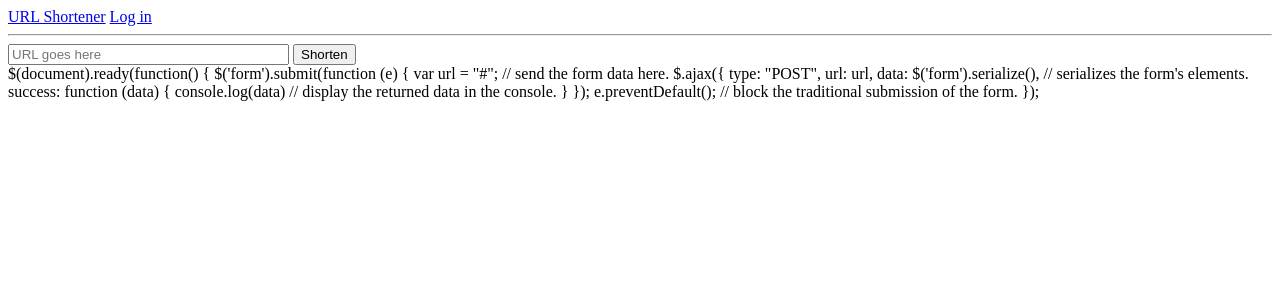
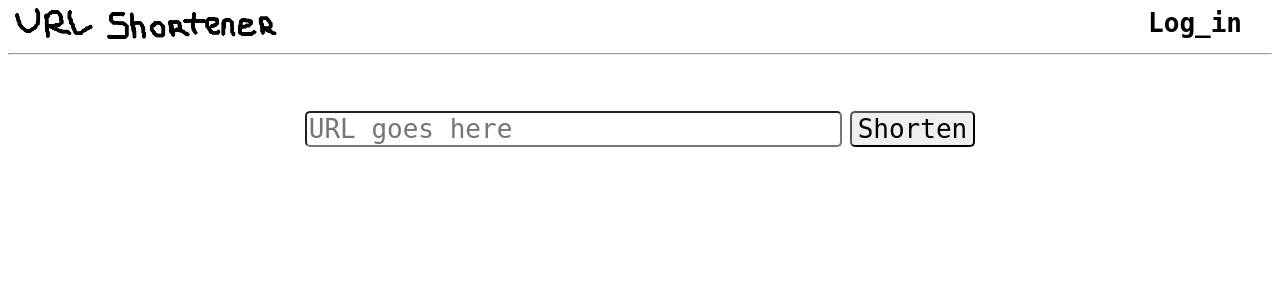
Before and after one commit to slavikovbasa/URLShortener, a Flask app: page / in a window 1280 px wide. Shown: the top 300 px of the page. Run offline with Flask 2, Linux system fonts and the light colour scheme; some libraries are stand-ins or nearby versions.

Commit message:
Add alsmost all the stuff

```diff
--- a/urlshortener/__init__.py
+++ b/urlshortener/__init__.py
@@ -1,3 +1,5 @@
+'''Package init file. Contains shared objects'''
+
 from flask import Flask
 from .config import Config
 from flask_sqlalchemy import SQLAlchemy
--- a/urlshortener/app.py
+++ b/urlshortener/app.py
@@ -1,92 +1,124 @@
-from .forms import URLForm, LoginForm, RegistrationForm
-from .shorturl import encode
+'''Main application module. Includes all the flask views'''
+
+
+from .forms import LoginForm, RegistrationForm
+from .shorturl import encode, mix_number
 from flask_login import current_user, login_user, logout_user
 from flask import render_template, redirect, url_for, flash, jsonify, request
-from urlshortener import app, login, db
+from urlshortener import app, db
 from urlshortener.models import User, Link
 
 
-@app.route('/', methods=['GET', 'POST'])
+@app.route('/')
 def index():
-    form = URLForm()
-    return render_template('index.html', form=form)
+    '''Displays index.html, containing URL input field'''
+
+    return render_template('index.html')
 
 
 @app.route('/link/shorten', methods=['POST'])
 def shorten_url():
+    '''Shorten URL submitted by fetch script
+
+    Saves full and shortened URL in database and
+    returns json object with shortened URL back to fetch script
+    '''
+
     input_url = request.form['input_url']
     author_id = current_user.id if current_user.is_authenticated else None
+    app.logger.info('User ' + str(author_id) +
+                        ': Shorten URL request: ' + input_url)
+
     link = Link(full=input_url, user_id=author_id)
     db.session.add(link)
-    short_url = encode(link.id)
+    db.session.flush()
+
+    short_url = encode(mix_number(link.id))
     link.short = short_url
-    db.sessoin.add(link)
+    app.logger.info('Shortened URL: ' + short_url + ' for ' + input_url)
+
+    db.session.add(link)
     db.session.commit()
+    app.logger.info('Shortened URL: ' + short_url + ' submitted to DB')
+
     return jsonify({'short': short_url})
 
 
 @app.route('/<short_url>')
 def redirect_url(short_url):
-    url = Link.query.filter_by(short=short_url).first()
-    if not url:
+    '''Redirect from the shortened URL to the corresponding full URL'''
+
+    link = Link.query.filter_by(short=short_url).first()
+    if not link:
+        app.logger.info('Redirect from: ' + short_url + ': 404 Not found')
         return '404 Not Found', 404
 
-    return redirect(url.input_url)
+    full_url = link.full
+    link.count += 1
+    db.session.add(link)
+    db.session.commit()
+    app.logger.info('Redirect from: ' + short_url + ': ' + full_url)
+
+    return redirect(full_url)
 
 
-@app.route('/user/dashboard', methods=['GET', 'POST'])
+@app.route('/user/dashboard')
 def dashboard():
+    '''Display dashboard if user is autheticated, else redirect to login'''
+
     if current_user.is_authenticated:
         return render_template('dashboard.html', user=current_user)
 
-    return redirect(url_for(authenticate))
+    return redirect(url_for('login'))
 
 
 @app.route('/user/login', methods=['GET', 'POST'])
-def authenticate(form):
+def login():
+    '''User Log In routine'''
+
     if current_user.is_authenticated:
-        return redirect(url_for(dashboard))
+        return redirect(url_for('dashboard'))
 
-    login_form = LoginForm()
-    if login_form.validate_on_submit():
-        return signin(login_form)
+    form = LoginForm()
+    if form.validate_on_submit():
+        user = User.query.filter_by(username=form.username.data).first()
+        if not user or not user.check_password(form.password.data):
+            app.logger.info(repr(user) + ' login failed')
+            flash('Invalid username or password')
+            return redirect(url_for('login'))
+        login_user(user, remember=form.remember_me.data)
+        app.logger.info(repr(user) + ' login successful')
+        return redirect(url_for('dashboard'))
 
-    register_form = RegistrationForm()
-    if register_form.validate_on_submit():
-        return register(register_form)
-
-    return render_template('authenticate.html',
-        login_form=login_form, register_form=register_form
-    )
+    return render_template('login.html', form=form)
 
 
 @app.route('/user/logout')
 def logout():
+    '''User logout routine'''
+
     if current_user.is_authenticated:
+        app.logger.info(repr(current_user) + ' logged out')
         logout_user()
 
-    return redirect(url_for(index))
+    return redirect(url_for('index'))
 
 
-def signin(form):
-    user = User.query.filter_by(username=form.username.data).first()
-    if not user or not user.check_password(form.password.data):
-        flash('Invalid username or password')
-        return redirect(url_for(authenticate))
+@app.route('/user/register', methods=['GET','POST'])
+def register():
+    '''User registration routine'''
 
-    login_user(user, remember=form.remember_me.data)
-    return redirect(url_for(dashboard))
+    if current_user.is_authenticated:
+        return redirect(url_for('dashboard'))
 
+    form = RegistrationForm()
+    if form.validate_on_submit():
+        user = User(username=form.username.data)
+        user.set_password(form.password.data)
+        db.session.add(user)
+        db.session.commit()
+        login_user(user)
+        app.logger.info(repr(user) + ' registration successful')
+        return redirect(url_for('dashboard'))
 
-def register(form):
-    user = User(username=form.username)
-    user.set_password(form.password.data)
-    db.session.add(user)
-    db.session.commit()
-    login_user(user, remember=form.remember_me.data)
-    return redirect(url_for(dashboard))
-
-
-@login.user_loader
-def load_user(id):
-    return User.query.get(int(id))
+    return render_template('registration.html', form=form)
--- a/urlshortener/forms.py
+++ b/urlshortener/forms.py
@@ -1,14 +1,7 @@
 from .models import User
 from flask_wtf import FlaskForm
 from wtforms import StringField, PasswordField, SubmitField, BooleanField
-from wtforms.validators import DataRequired, EqualTo, ValidationError, URL
-
-class URLForm(FlaskForm):
-    class Meta:
-        csrf = False
-
-    url = StringField('URL goes here', [DataRequired(), URL()])
-    submit = SubmitField('Shorten')
+from wtforms.validators import DataRequired, EqualTo, ValidationError
 
 
 class LoginForm(FlaskForm):
@@ -22,12 +15,15 @@ class LoginForm(FlaskForm):
 
 
 class RegistrationForm(FlaskForm):
+    class Meta:
+        csrf = False
+
     username = StringField('Username', validators=[DataRequired()])
     password = PasswordField('Password', validators=[DataRequired()])
     password2 = PasswordField(
         'Repeat Password', validators=[DataRequired(), EqualTo('password')]
     )
-    submit = SubmitField('Register')
+    submit = SubmitField('Sign Up')
 
     def validate_username(self, username):
         user = User.query.filter_by(username=username.data).first()
--- a/urlshortener/shorturl.py
+++ b/urlshortener/shorturl.py
@@ -1,2 +1,22 @@
-def encode(number):
-    return 'yoshortyo'
+'''Utilities for shortening the URL'''
+
+
+ALPHABET = 'Ods743kTSxYLboCaVNFQM9pwJH8hvGyI0tEqnKAXDzlr1ZPiugBU65fRmjeW2c'
+
+
+def encode(number, alphabet=ALPHABET):
+    '''Encode number in base(len(alphabet)) encoding'''
+    n = len(alphabet)
+    encoding = []
+    while number > 0:
+        number, mod = divmod(number, n)
+        encoding.append(alphabet[mod])
+    return ''.join(encoding)
+
+
+def mix_number(number, block_size=16):
+    '''Swap lower and higher block_size number bits'''
+    lower_mask = (1 << block_size) - 1
+    upper_mask = (1 << 2 * block_size) - 1
+    return (((number & lower_mask) << block_size) |
+                ((number & upper_mask) >> block_size))
--- /dev/null
+++ b/urlshortener/static/styles/main.css
@@ -0,0 +1,44 @@
+* {
+    font-family: monospace;
+}
+
+.center {
+    text-align: center;
+}
+
+.error-msg {
+    color: red;
+}
+
+#url-input-container {
+    padding-top: 50px;
+}
+
+.url-input-gadgets {
+    font-size: 2em;
+    border-radius: 5px;
+    box-shadow: none;
+}
+
+table, td, th {
+    table-layout: fixed;
+    border: 1px solid black;
+    border-collapse: collapse;
+}
+
+table td {
+    word-wrap: break-word;
+    max-width: 50vw;
+}
+
+a:link, a:visited, a:hover, a:active  {
+    text-decoration: none;
+    font-weight: bold;
+    color: black;
+}
+
+.header-links {
+    font-size: 2em;
+    float: right;
+    margin-right: 30px;
+}
--- a/urlshortener/templates/base.html
+++ b/urlshortener/templates/base.html
@@ -2,16 +2,24 @@
 <html>
     <head>
         <title>URL Shortener</title>
-        <script src="http://code.jquery.com/jquery-1.8.3.min.js"></script>
+        <link rel="stylesheet" type="text/css" href="{{ url_for('static', filename='styles/main.css') }}">
     </head>
     <body>
-        <a href="{{ url_for('index') }}">URL Shortener</a>
-        {% if current_user.is_anonymous %}
-            <a href="{{ url_for('login') }}">Log in</a>
-        {% else %}
-            <a href="{{ url_for('dashboard') }}">Dashbord</a>
-            <a href="{{ url_for('logout') }}">Log out</a>
-        {% endif %}
+        <div>
+            <div style="display: inline;">
+                <a href="{{ url_for('index') }}">
+                    <img alt="URL Shortener" src="{{ url_for('static', filename='res/logo.png') }}" height="35">
+                </a>
+            </div>
+            <div style="display: inline;">
+                {% if current_user.is_anonymous %}
+                    <a class="header-links" href="{{ url_for('login') }}">Log_in</a>
+                {% else %}
+                    <a class="header-links" href="{{ url_for('logout') }}">Log_out</a>
+                    <a class="header-links" href="{{ url_for('dashboard') }}">Dashboard</a>
+                {% endif %}
+            </div>
+        </div>
         <hr>
         {% block content %}{% endblock %}
     </body>
--- a/urlshortener/templates/index.html
+++ b/urlshortener/templates/index.html
@@ -1,23 +1,10 @@
 {% extends "base.html" %}
 
 {% block content %}
-  <div class="container">
-      <form id="urlForm" action="" method="post" novalidate>
-          {{ form.url(size=32, placeholder='URL goes here') }}
-          {{ form.submit() }}
-      </form>
-  </div>
-  $(document).ready(function() {
-    $('form').submit(function (e) {
-        var url = "{{ url_for('something') }}"; // send the form data here.
-        $.ajax({
-            type: "POST",
-            url: url,
-            data: $('form').serialize(), // serializes the form's elements.
-            success: function (data) {
-                console.log(data)  // display the returned data in the console.
-            }
-        });
-        e.preventDefault(); // block the traditional submission of the form.
-    });
+<div id="url-input-container" class="center">
+    <input id="input-url" class="url-input-gadgets" type="text" placeholder="URL goes here" size=32>
+    <button id="load-file-btn" class="url-input-gadgets">Shorten</button>
+    <div id="bad-url-msg" class="error-msg url-input-gadgets" hidden></div>
+</div>
+<script src="{{ url_for('static', filename='js/main.js') }}"></script>
 {% endblock %}
```
Also changed, not shown: migrations/versions/206c77d75452_initial_migration_link_and_user_tables.py (renamed from migrations/versions/7660592746d5_initial_migration.py, +4 -4 lines), requirements.txt (+12 -0 lines), urlshortener/config.py (+7 -1 lines), urlshortener/models.py (+10 -1 lines), urlshortener/static/js/main.js (added, +58 -0 lines), urlshortener/templates/authenticate.html (deleted, +0 -19 lines), urlshortener/templates/dashboard.html (+21 -6 lines), urlshortener/templates/login.html (added, +29 -0 lines), urlshortener/templates/registration.html (added, +25 -0 lines), urlshortener/static/res/logo.png (added).
